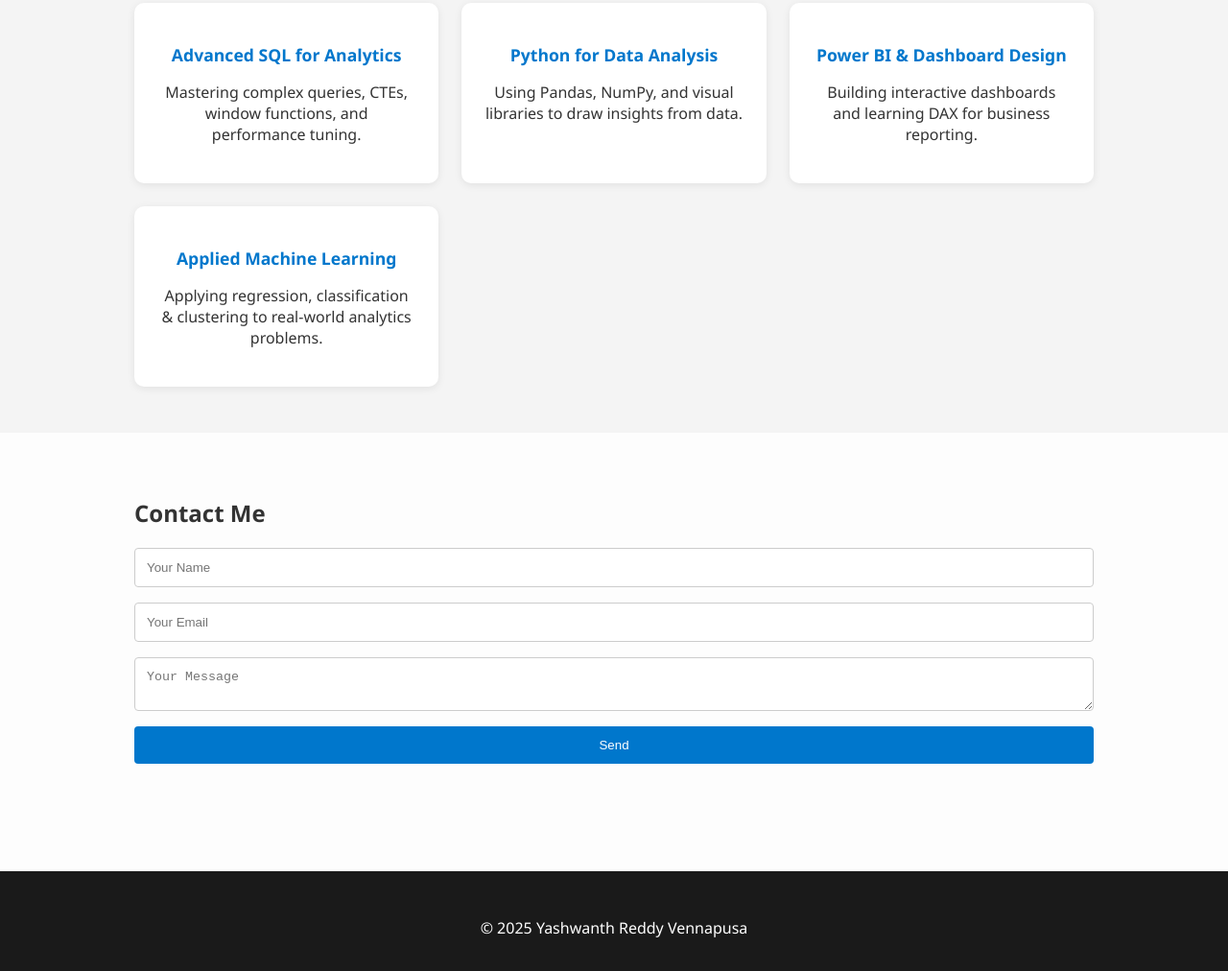
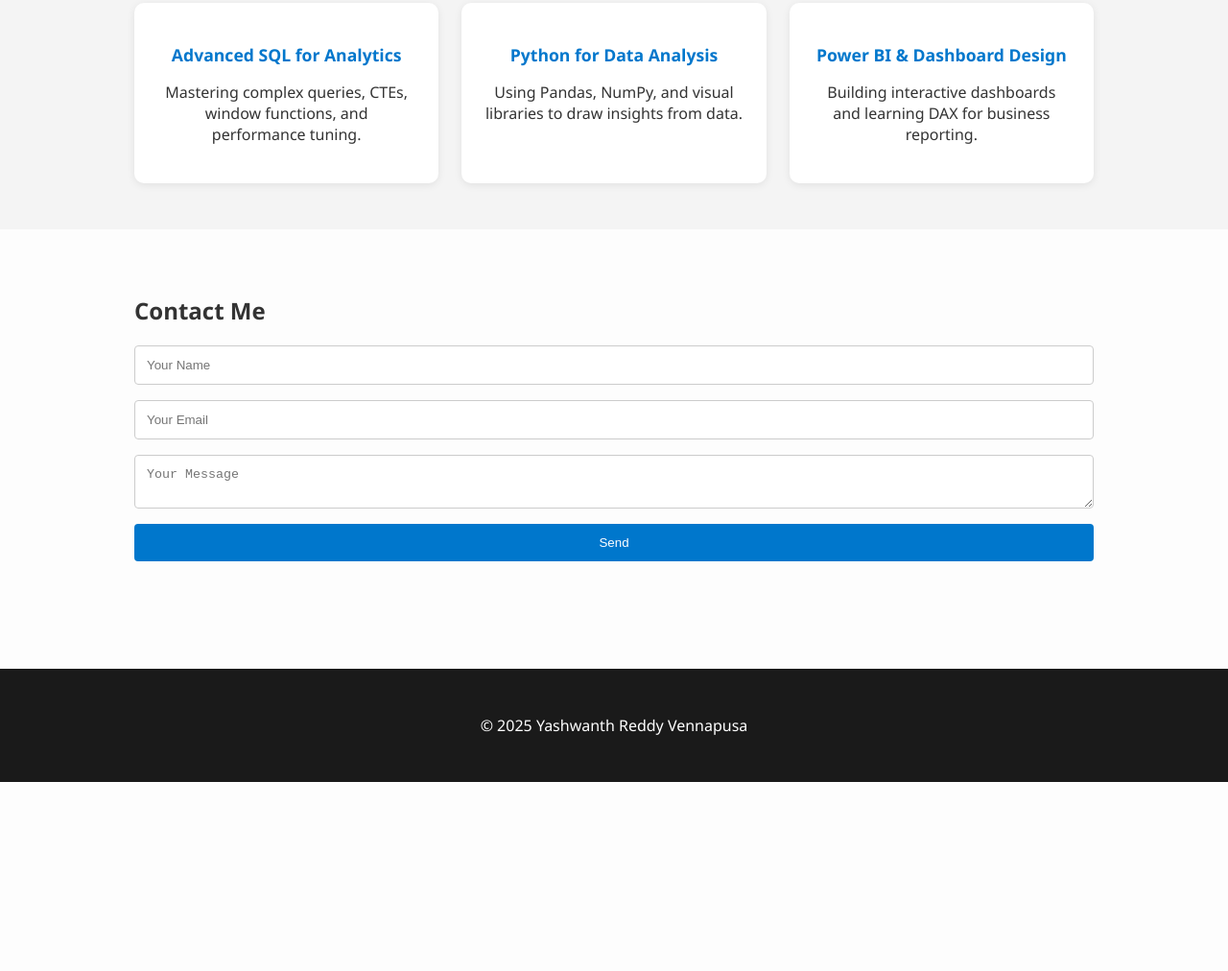
Before and after one commit to Yashwanthreddy21/Yashwanth-Reddy-Portfolio, a plain HTML site: page index.html in a window 1280 px wide. Shown: the part 1811-2823 px from the top of the page at 96% size. After the commit the page ends 2626 px from the top, so only its background shows below. Drawn offline with nearby package versions, Linux system fonts and the light colour scheme.

Commit message:
Update index.html

```diff
--- a/index.html
+++ b/index.html
@@ -95,10 +95,6 @@
       <h3>Power BI & Dashboard Design</h3>
       <p>Building interactive dashboards and learning DAX for business reporting.</p>
     </div>
-    <div class="learning-card">
-      <h3>Applied Machine Learning</h3>
-      <p>Applying regression, classification & clustering to real-world analytics problems.</p>
-    </div>
   </div>
 </section>
 
```
